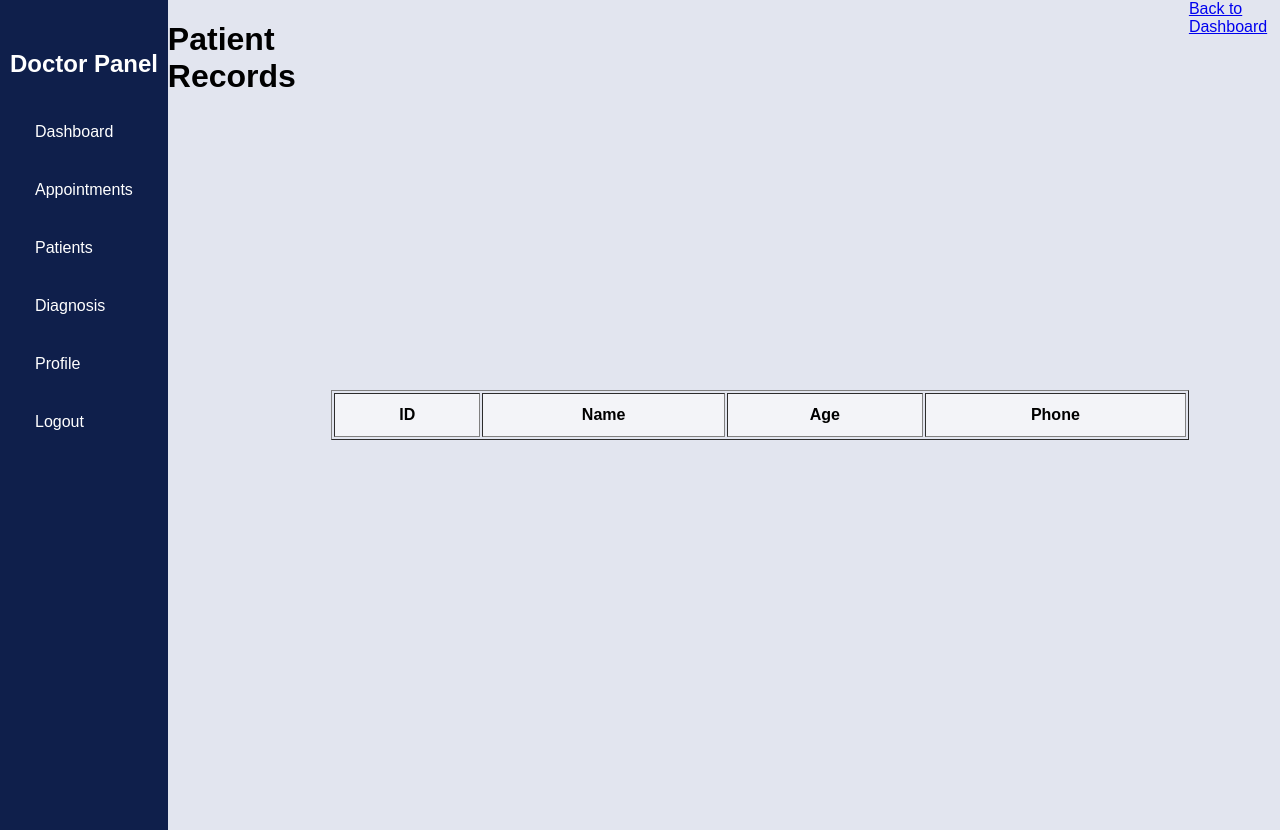
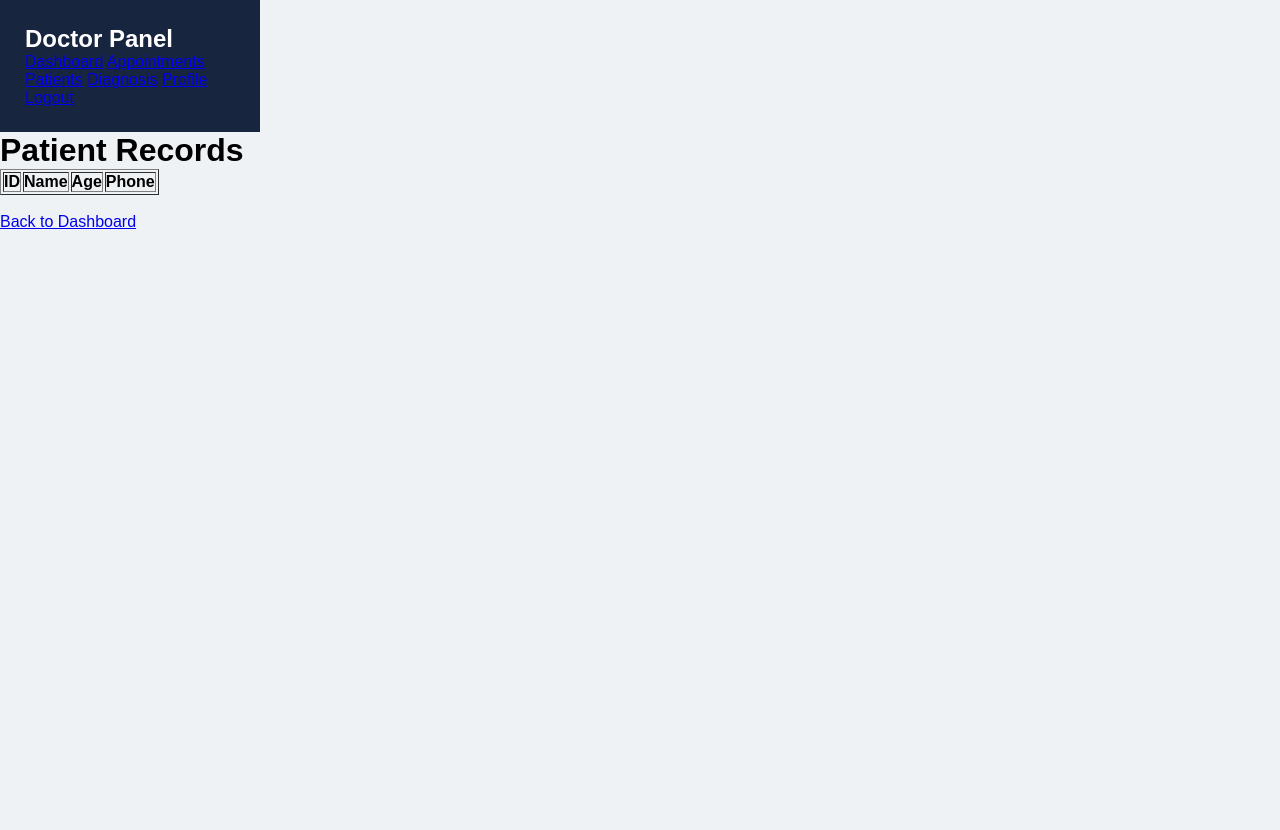
Before and after one commit to AngelinaAnnaAntony/Hospital_Management_System, a Flask app: template templates/view_patients.html in a window 1280 px wide. After the commit the page ends 229 px from the top, so only its background shows below. Run offline with Flask 3, Linux system fonts and the light colour scheme; the template is opened without the code that fills it, so the values that code supplies are empty.

Commit message:
Update table.css

```diff
--- a/static/table.css
+++ b/static/table.css
@@ -1,49 +1,136 @@
+*{
+    margin:0;
+    padding: 0;
+    box-sizing: border-box;
+    font-family: Arial, sans-serif;
+}
 body{
-    display:flex;
-    background-color: rgb(226, 229, 239);
-    margin:0;
-    padding:0;
-    font-family:Arial, sans-serif;
+    background: #eef2f5;
 }
-
+.main{
+    display: flex;
+    min-height: 100vh;
+}
 .sidebar{
-    width:250px;
-    height:100vh;
-    background:#0f1f4b;
-    padding-top:30px;
+    width: 260px;
+    background: #18253f;
+    color: white;
+    padding: 25px;
 }
-
-.sidebar h2{
-    color:white;
-    text-align:center;
-    margin-bottom:30px;
+.logo h2{
+    margin-bottom: 10px;
 }
-
-.sidebar a{
-    display:block;
-    color:white;
-    text-decoration:none;
-    padding:15px 25px;
-    margin:10px;
+.logo p{
+    color: #bfc8d8;
+    font-size: 14px;
+    margin-bottom: 30px;
+}
+.menu a{
+    display: block;
+    color: white;
+    text-decoration: none;
+    padding: 12px;
+    margin-bottom: 10px;
+    border-radius: 8px;
+    transition: 0.3s;
+}
+.menu a:hover{
+    background: #2e62ea;
+}
+.menu i{
+    width: 25px;
+}
+.content{
+    flex: 1;
+    padding: 30px;
+}
+.topbar{
+    height: 70px;
+    background: white;
+    border-radius: 10px;
+    display: flex;
+    justify-content: space-between;
+    align-items: center;
+    padding: 0 30px;
+    margin-bottom: 25px;
+}
+.profile{
+    font-size: 18px;
+    font-weight: bold;
+}
+.profile i{
+    margin-right: 8px;
+}
+.page-title{
+    color: #1a2a45;
+    margin-bottom: 10px;
+}
+.card{
+    background: white;
+    padding: 30px;
+    border-radius: 12px;
+    box-shadow: 0 2px 8px rgba(0,0,0,0.1);
+}
+h3{
+    font-size: 20px;
+    margin-bottom: 20px;
+    color: #1a2a45;
+}
+.form-row{
+    display: flex;
+    gap: 20px;
+}
+.form-group{
+    flex: 1;
+    margin-bottom: 8px;
+    font-weight: 600;
+}
+label{
+    display: block;
+    margin-bottom: 8px;
+    font-weight: 600;
+}
+input[type="text"],
+input[type="number"],
+input[type="email"],
+input[type="date"],
+input[type="time"],
+input[type="tel"],
+textarea{
+    width:100%;
+    padding:12px;
+    border:1px solid #d6d6d6;
     border-radius:8px;
 }
-
-.sidebar a:hover{
-    background:#4229b4;
+textarea{
+    resize: none;
 }
-table{
-    margin: auto;
-    margin-top: auto;
-    margin-bottom: auto;
-    margin-left: auto;
-    margin-right: auto;
-    width:100%;
+select{
+    width: 100%;
+    padding: 12px;
+    border: 1px solid #d6d6d6;
+    border-radius: 8px;
 }
-th, td{
-    padding:12px;
-
+.gender{
+    display: flex;
 }
-
-th{
-    background:#f3f4f8;
+.gender label{
+    font-weight: normal;
 }
+.btn{
+    background: #22c55e;
+    color: white;
+    border: none;
+    padding: 12px 25px;
+    border-radius: 8px;
+    font-size: 16px;
+    cursor: pointer;
+}
+.btn:hover{
+    background: #16a34a;
+}
+.active{
+    background: #4229b4;
+    color: white;
+    font-weight: bold;
+}
```
